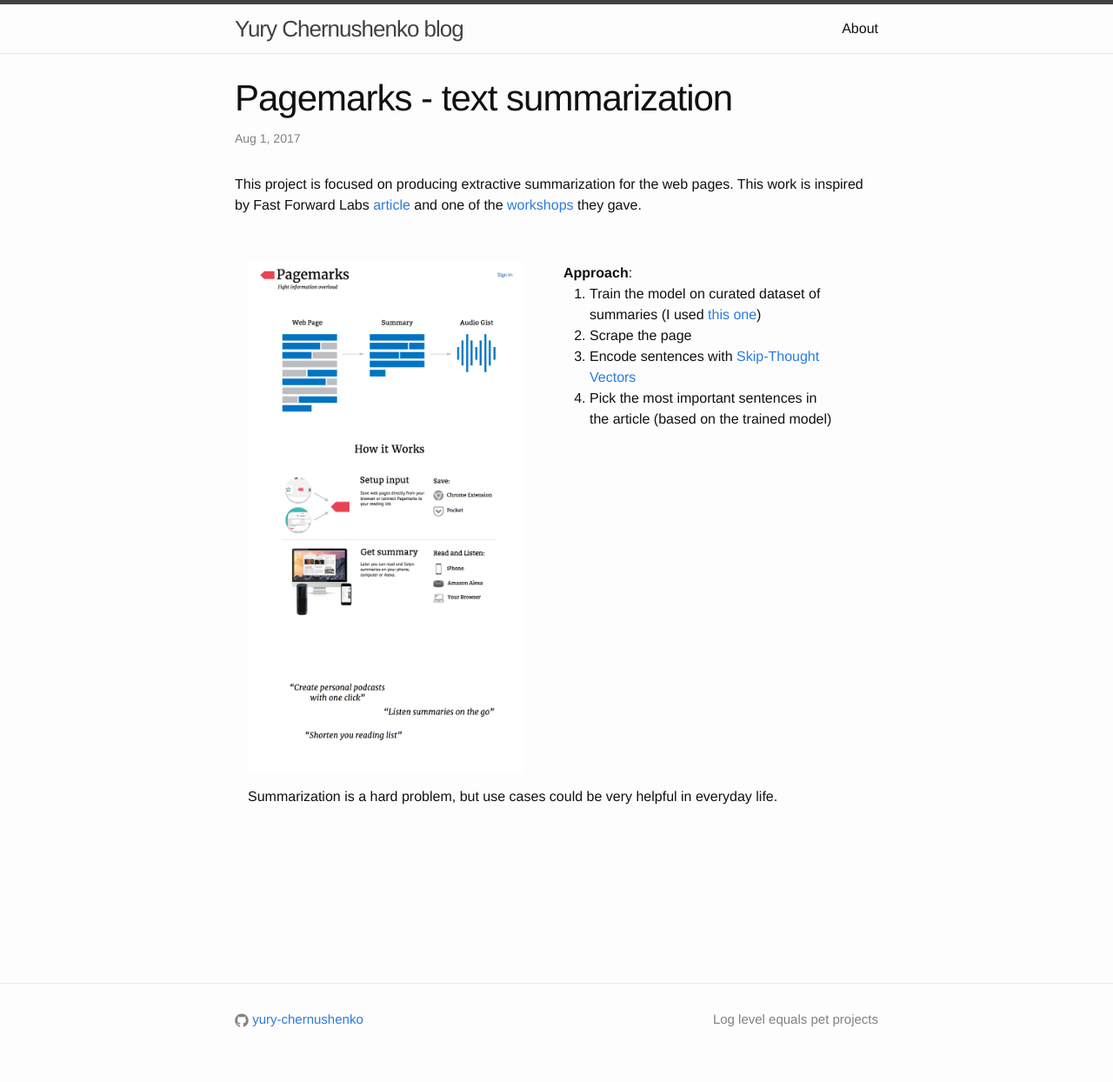
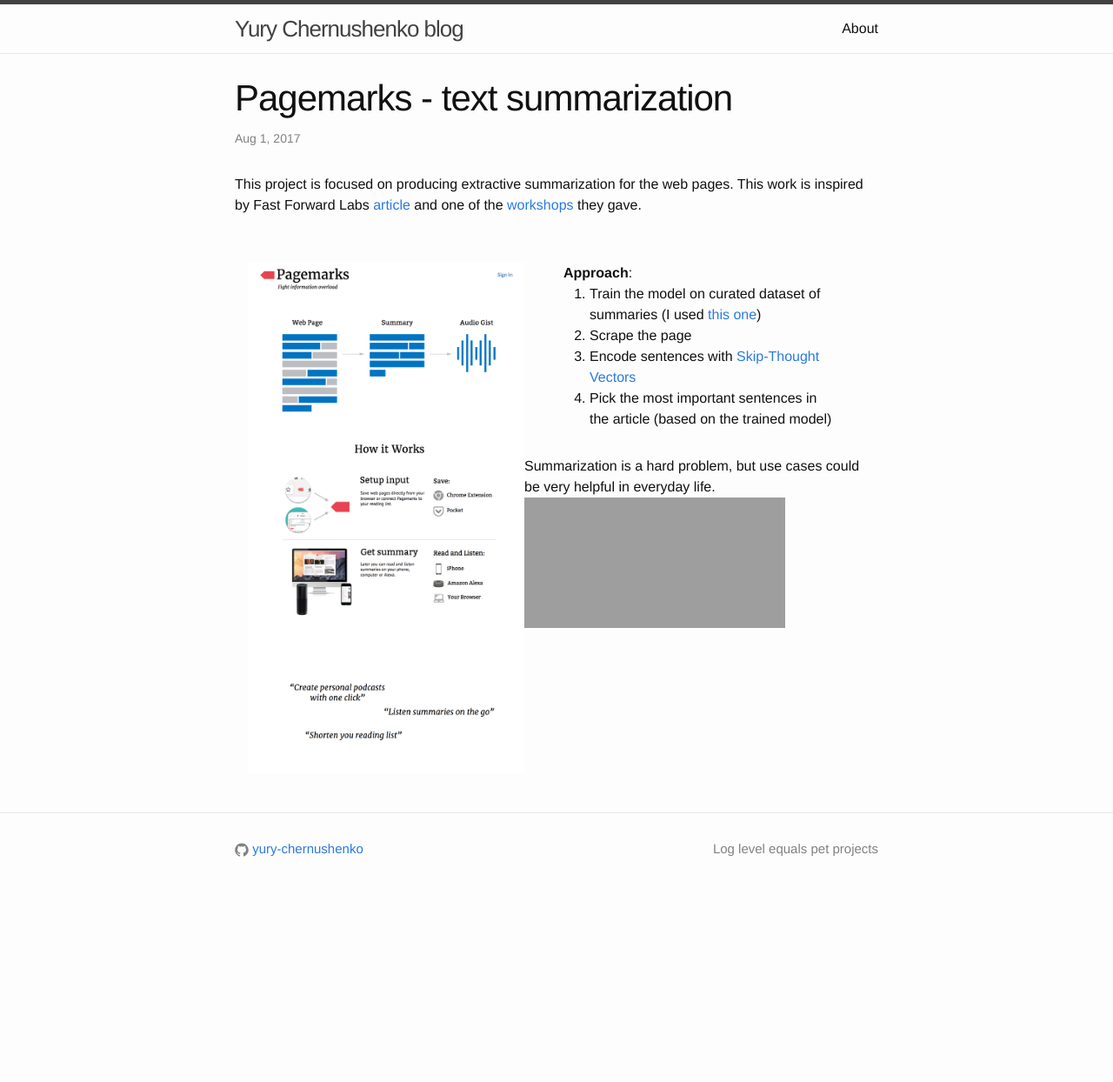
Before and after one commit to yury-chernushenko/yury-chernushenko.github.io, a Jekyll site: the page built from _posts/2017-08-01-pagemarks-summarization.md, in a window 1280 px wide. Shown: the whole page at 87% size. Built offline with Jekyll 4.4.1, drawn with Linux system fonts in a browser that asks for light colours; after the commit the page ends 1048 px from its top, so only the background shows below that; grey boxes are pictures that could not be loaded.

Commit message:
Pagemarks

```diff
--- a/_posts/2017-08-01-pagemarks-summarization.md
+++ b/_posts/2017-08-01-pagemarks-summarization.md
@@ -53,11 +53,9 @@
     <li> Encode sentences with <a target="_blank" href="https://github.com/ryankiros/skip-thoughts">Skip-Thought Vectors</a> </li>
     <li> Pick the most important sentences in the article (based on the trained model) </li>
   </ol>
-
-
 </div>
 
-<div class="text-col">
+<div style ="text-full-width">
     Summarization is a hard problem, but use cases could be very helpful in everyday life.
 
     <iframe src="https://www.youtube.com/embed/-GHniIbwOvw" frameborder="0" allowfullscreen class="video"></iframe>
```
